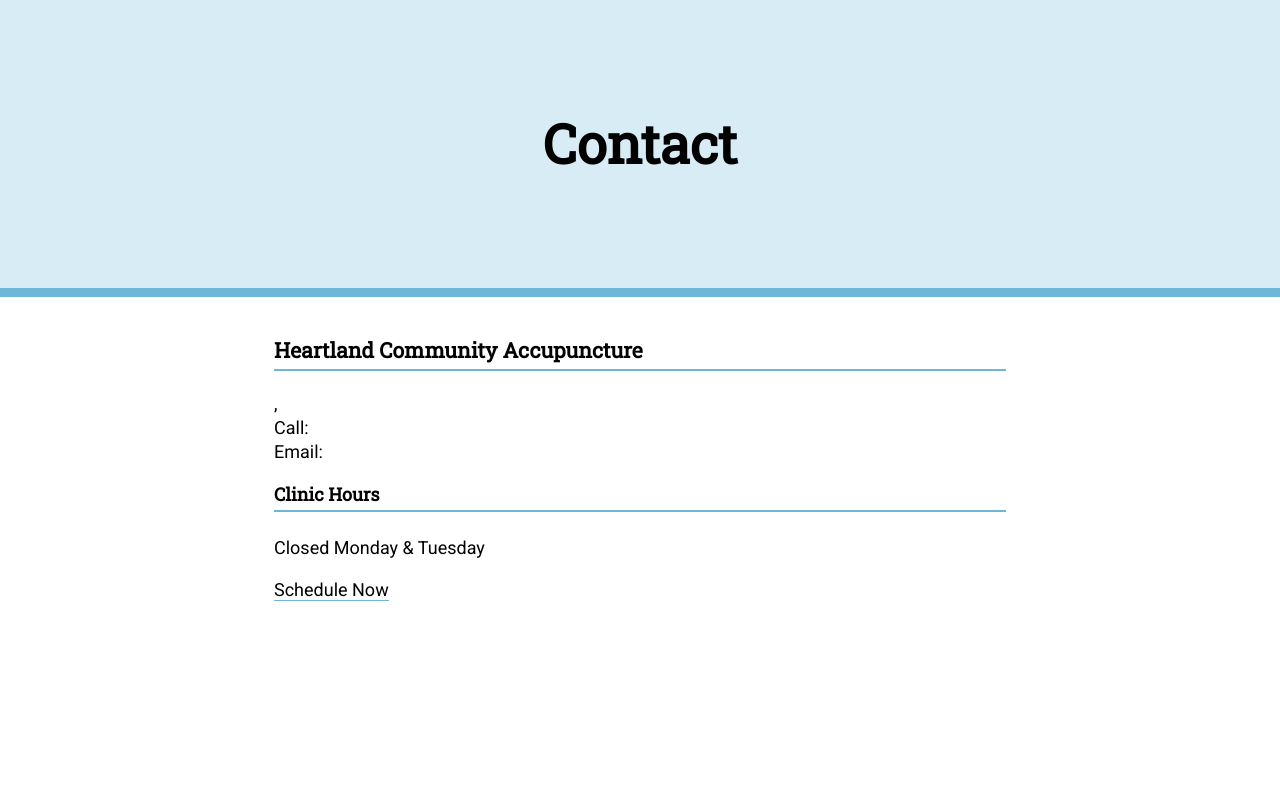
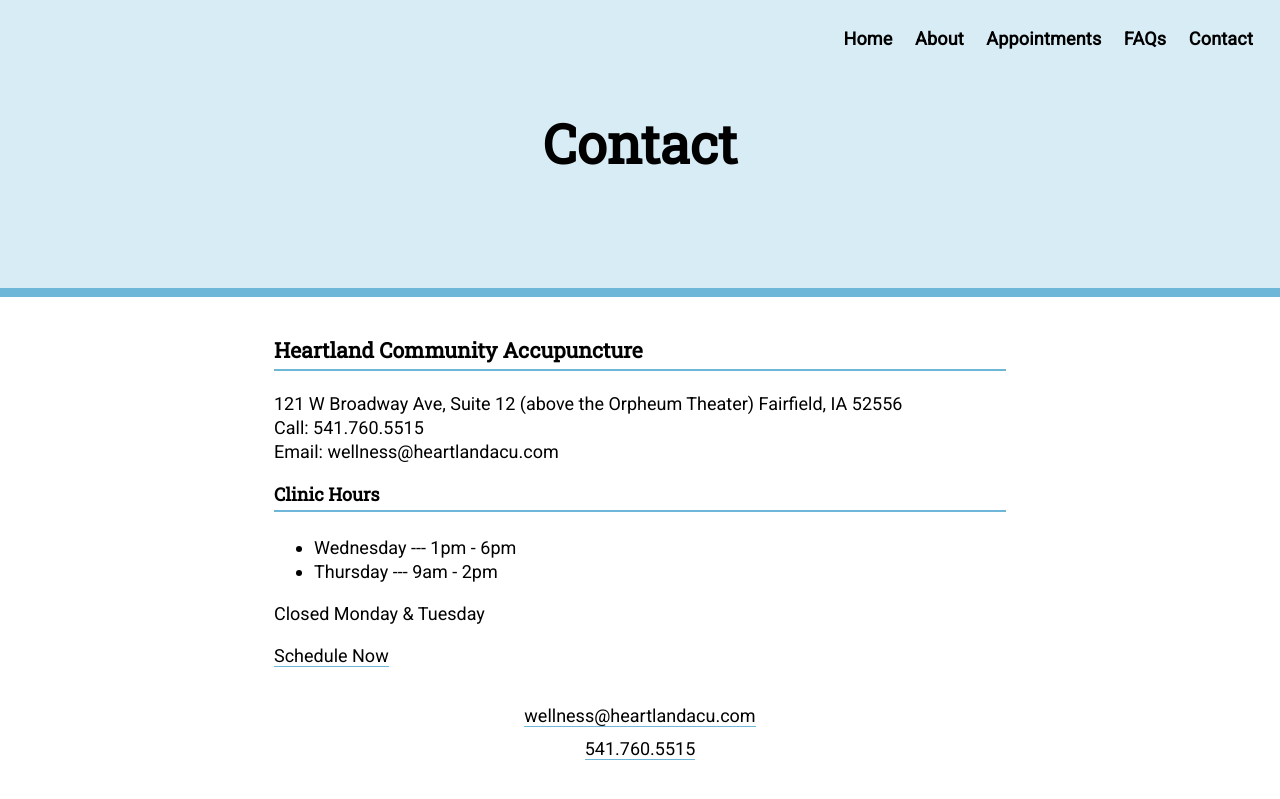
Before and after one commit to alwaysblank/heartlandacu, a Jekyll site: the page built from contact.md, in a window 1280 px wide. Shown: the top 799 px of the page. Built offline with Jekyll 4.4.1, drawn with Linux system fonts in a browser that asks for light colours; a script that is not in the unit is left out; some of the changed lines change nothing that is shown.

Commit message:
Revert "Update Settings “site”"
This reverts commit 80dde0d07bbf6292ddc865fa8218a90597b95286.

```diff
--- a/_config.yml
+++ b/_config.yml
@@ -1,6 +1,80 @@
+# Welcome to Jekyll!
+#
+# This config file is meant for settings that affect your whole blog, values
+# which you are expected to set up once and rarely edit after that. If you find
+# yourself editing this file very often, consider using Jekyll's data files
+# feature for the data you need to update frequently.
+#
+# For technical reasons, this file is *NOT* reloaded automatically when you use
+# 'bundle exec jekyll serve'. If you change this file, please restart the server process.
+
+# Site settings
+# These are used to personalize your new site. If you look in the HTML files,
+# you will see them accessed via {{ site.title }}, {{ site.email }}, and so on.
+# You can create any custom variable you would like, and they will be accessible
+# in the templates via {{ site.myvariable }}.
 title: Heartland Community Accupuncture
-description: >-
-  Heartland Community Acupuncture provides affordable acupuncture in a safe  and
-  nurturing atmosphere. Licensed Acupuncturist Mara Bateman uses gentle
+description: >- # this means to ignore newlines until "baseurl:"
+  Heartland Community Acupuncture provides affordable acupuncture in a safe
+  and nurturing atmosphere. Licensed Acupuncturist Mara Bateman uses gentle
   acupuncture techniques to relax the body and promote healing.
-paymessage: Pay what you can; everyone is welcome. YO YO YO
+paymessage: Pay what you can; everyone is welcome.
+baseurl: "" # the subpath of your site, e.g. /blog
+url: "https://www.heartlandacu.com" # the base hostname & protocol for your site, e.g. http://example.com
+contact:
+  email: wellness@heartlandacu.com
+  phone: 541.760.5515
+  address:
+    street: "121 W Broadway Ave, Suite 12 (above the Orpheum Theater)"
+    city: "Fairfield"
+    state: "IA"
+    zip: "52556"
+  schedule: "https://www.schedulicity.com/scheduling/HCA5AW"
+  hours:
+    - day: Wednesday
+      time: 1pm - 6pm
+    - day: Thursday
+      time: 9am - 2pm
+
+menu:
+  - title: Home
+    url: /
+
+  - title: About
+    url: /about
+
+  - title: Appointments
+    url: /appointments
+
+  - title: FAQs
+    url: /faq
+
+  - title: Contact
+    url: /contact
+
+collections:
+  faq:
+    output: true
+    permalink: /:collection/:title/
+
+defaults:
+  - scope:
+      path: ""
+      type: "faq"
+    values:
+      layout: "faq/single"
+
+# Build settings
+markdown: kramdown
+
+# Exclude from processing.
+# The following items will not be processed, by default. Create a custom list
+# to override the default setting.
+# exclude:
+#   - Gemfile
+#   - Gemfile.lock
+#   - node_modules
+#   - vendor/bundle/
+#   - vendor/cache/
+#   - vendor/gems/
+#   - vendor/ruby/
```
